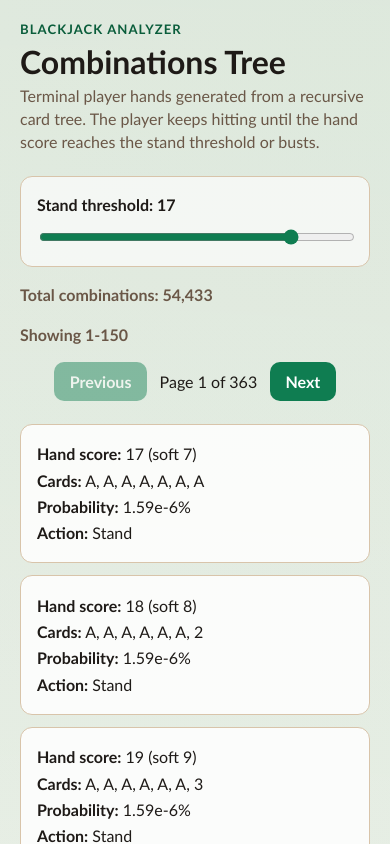
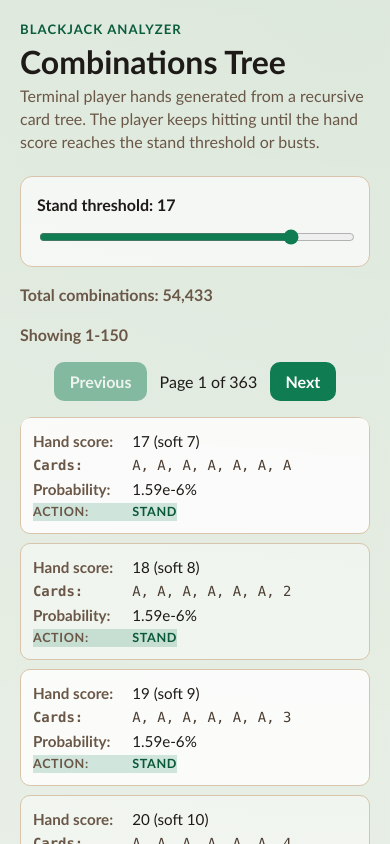
Before and after one commit to capelski/blackjack-calculator, a React (Vite) app: page /combinations-tree in a window 390 px wide. Shown: the top 844 px of the page. Built offline with nearby package versions, Linux system fonts and the light colour scheme.

Commit message:
Each hand in the list renders a card, which makes the list verbose. Turn each card into a row to make better use of the space.

```diff
--- a/src/pages/CombinationsTreePage.css
+++ b/src/pages/CombinationsTreePage.css
@@ -105,23 +105,78 @@
   cursor: not-allowed;
 }
 
+.combination-table {
+  margin-top: 1.3rem;
+  border: 1px solid var(--border);
+  border-radius: 12px;
+  background: rgba(255, 255, 255, 0.78);
+  overflow: hidden;
+}
+
+.combination-table-header {
+  display: grid;
+  grid-template-columns: 1.15fr 3fr 1.2fr 1fr;
+  gap: 0.75rem;
+  padding: 0.72rem 1rem;
+  font-size: 0.82rem;
+  text-transform: uppercase;
+  letter-spacing: 0.05em;
+  font-weight: 700;
+  color: var(--accent-strong);
+  background: rgba(15, 125, 81, 0.12);
+}
+
 .combination-list {
-  margin: 1.4rem 0 0;
+  margin: 0;
   padding: 0;
   list-style: none;
-  display: grid;
-  gap: 0.75rem;
 }
 
-.combination-item {
-  border: 1px solid var(--border);
-  border-radius: 12px;
-  padding: 0.9rem 1rem;
-  background: rgba(255, 255, 255, 0.85);
+.combination-row {
+  display: grid;
+  grid-template-columns: 1.15fr 3fr 1.2fr 1fr;
+  gap: 0.75rem;
+  align-items: center;
+  padding: 0.65rem 1rem;
+  border-top: 1px solid rgba(216, 196, 170, 0.7);
+  font-size: 0.95rem;
 }
 
-.combination-item p {
-  margin: 0.2rem 0;
+.combination-row:nth-child(even) {
+  background: rgba(255, 255, 255, 0.4);
+}
+
+.cell {
+  min-width: 0;
+}
+
+.cell.cards {
+  font-family: 'Menlo', 'SFMono-Regular', Consolas, monospace;
+  font-size: 0.87rem;
+  color: #4b3d32;
+  white-space: nowrap;
+  overflow: hidden;
+  text-overflow: ellipsis;
+}
+
+.cell.action {
+  justify-self: start;
+  padding: 0.18rem 0.5rem;
+  border-radius: 999px;
+  font-size: 0.79rem;
+  font-weight: 700;
+  text-transform: uppercase;
+  letter-spacing: 0.05em;
+}
+
+.cell.action.stand {
+  color: #095939;
+  background: rgba(15, 125, 81, 0.18);
+}
+
+.cell.action.bust {
+  color: #8e2f12;
+  background: rgba(214, 111, 72, 0.2);
 }
 
 @media (max-width: 760px) {
@@ -135,4 +190,43 @@
   .summary {
     flex-direction: column;
   }
+
+  .combination-table {
+    background: transparent;
+    border: 0;
+    margin-top: 1rem;
+  }
+
+  .combination-table-header {
+    display: none;
+  }
+
+  .combination-row {
+    grid-template-columns: 1fr;
+    gap: 0.18rem;
+    padding: 0.75rem;
+    border: 1px solid var(--border);
+    border-radius: 10px;
+    margin-bottom: 0.55rem;
+    background: rgba(255, 255, 255, 0.82);
+  }
+
+  .cell {
+    display: flex;
+    gap: 0.4rem;
+    align-items: baseline;
+  }
+
+  .cell::before {
+    content: attr(data-label) ':';
+    font-weight: 700;
+    color: var(--muted);
+    min-width: 5.8rem;
+  }
+
+  .cell.action {
+    padding: 0;
+    border-radius: 0;
+    background: none;
+  }
 }
--- a/src/pages/CombinationsTreePage.tsx
+++ b/src/pages/CombinationsTreePage.tsx
@@ -241,24 +241,33 @@ function CombinationsTreePage() {
         </button>
       </section>
 
-      <ul className="combination-list" aria-label="Blackjack hand combinations">
-        {combinations.map((combination, index) => (
-          <li key={`${safePage}-${index}`} className="combination-item">
-            <p>
-              <strong>Hand score:</strong> {combination.score}
-            </p>
-            <p>
-              <strong>Cards:</strong> {combination.cards}
-            </p>
-            <p>
-              <strong>Probability:</strong> {formatProbability(combination.probability)}
-            </p>
-            <p>
-              <strong>Action:</strong> {combination.action}
-            </p>
-          </li>
-        ))}
-      </ul>
+      <section className="combination-table" aria-label="Blackjack hand combinations">
+        <div className="combination-table-header" role="row">
+          <span role="columnheader">Hand score</span>
+          <span role="columnheader">Cards</span>
+          <span role="columnheader">Probability</span>
+          <span role="columnheader">Action</span>
+        </div>
+
+        <ul className="combination-list">
+          {combinations.map((combination, index) => (
+            <li key={`${safePage}-${index}`} className="combination-row" role="row">
+              <span className="cell score" data-label="Hand score" role="cell">
+                {combination.score}
+              </span>
+              <span className="cell cards" data-label="Cards" role="cell">
+                {combination.cards}
+              </span>
+              <span className="cell probability" data-label="Probability" role="cell">
+                {formatProbability(combination.probability)}
+              </span>
+              <span className={`cell action ${combination.action.toLowerCase()}`} data-label="Action" role="cell">
+                {combination.action}
+              </span>
+            </li>
+          ))}
+        </ul>
+      </section>
     </main>
   )
 }
```
